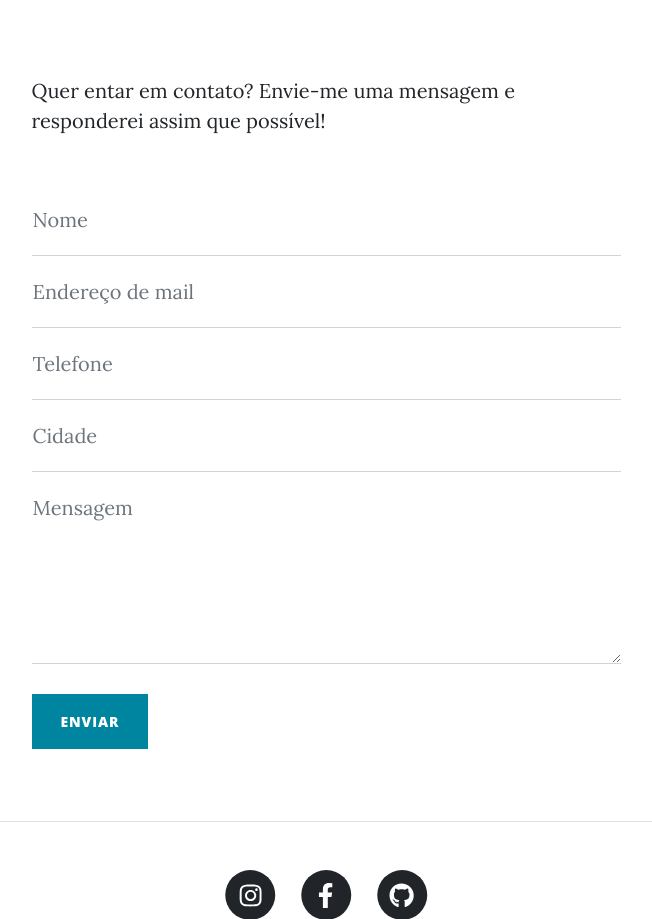
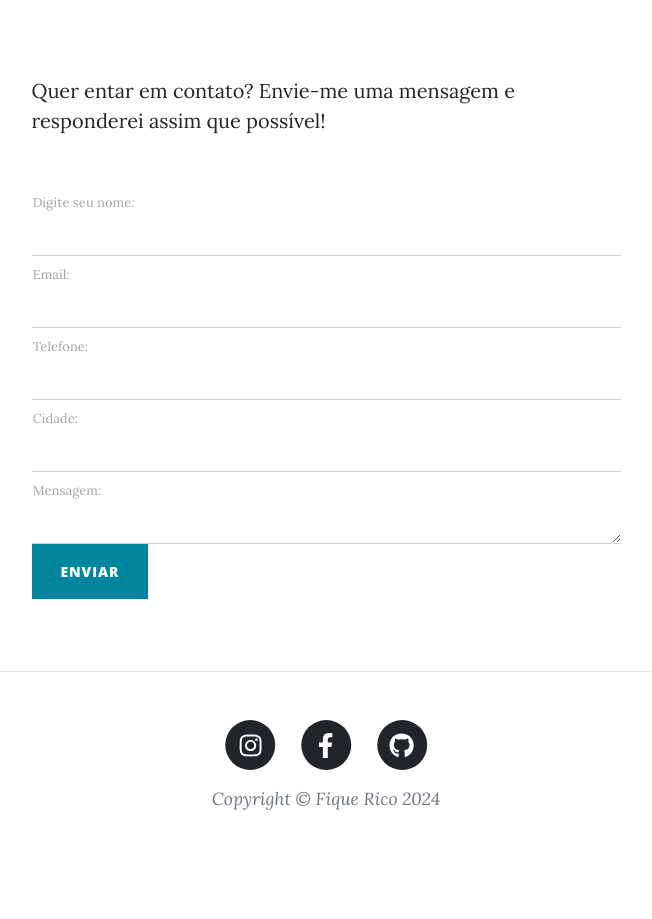
Before and after one commit to Adaylla/blog-exemplo-2, a Django app: page /contato/ in a window 1280 px wide. Shown: the part 536-1455 px from the top of the page, without its empty margins (314-966 px from the left). After the commit the page ends 1346 px from the top, so only its background shows below. Run offline with Django 5.2, Linux system fonts and the light colour scheme; data comes from the database, SQL or seed files in the repository; both versions use the stored data as it was after the commit; some libraries are stand-ins or nearby versions.

Commit message:
forms no django

```diff
--- /dev/null
+++ b/blog/forms.py
@@ -0,0 +1,24 @@
+from django import forms
+
+class MensagemForm(forms.Form):
+    nome = forms.CharField(
+        max_length=100,
+        label="Digite seu nome",
+        widget=forms.TextInput(attrs={"class": "form-control"})
+    )
+    email = forms.EmailField(
+        widget=forms.EmailInput(attrs={"class": "form-control"})
+    )
+    telefone = forms.CharField(
+        max_length=12,
+        widget=forms.TextInput(attrs={"class": "form-control"})
+    )
+    cidade = forms.CharField(
+        max_length=100,
+        required=False,
+        widget=forms.TextInput(attrs={"class": "form-control"})
+    )
+    mensagem = forms.CharField(
+        max_length=1000,
+        widget=forms.Textarea(attrs={"class": "form-control"})
+    )
--- a/blog/templates/contact.html
+++ b/blog/templates/contact.html
@@ -34,49 +34,13 @@
                     <!-- to get an API token!-->
                     <form id="contactForm" method="POST">
                         {% csrf_token %}
+                        {% for field in form %}
                         <div class="form-floating">
-                            <input class="form-control {% if erro.nome %}is-invalid{% endif %}" id="name" name="nome" type="text" placeholder="Digite seu nome..." data-sb-validations="required" />
-                            <label for="name">Nome</label>
-                            <div class="invalid-feedback">O nome é obrigatório.</div>
+                            {{ field.errors}}
+                            {{ field }}
+                            {{ field.label_tag}}
                         </div>
-                        <div class="form-floating">
-                            <input class="form-control {% if erro.email %}is-invalid{% endif %}" id="email" name="email"type="email" placeholder="Digite seu email..." data-sb-validations="required,email" />
-                            <label for="email">Endereço de mail</label>
-                            <div class="invalid-feedback">O email é obrigatório.</div>
-                        </div>
-                        <div class="form-floating">
-                            <input class="form-control {% if erro.telefone %}is-invalid{% endif %}" id="phone" name="telefone" type="tel" placeholder="Digite seu telefone..." data-sb-validations="required" />
-                            <label for="phone">Telefone</label>
-                            <div class="invalid-feedback">O telefone é obrigatório.</div>
-                        </div>
-                        <div class="form-floating">
-                            <input class="form-control" id="cidade" name="cidade" type="cidade" placeholder="Digite sua cidade..." data-sb-validations="required" />
-                            <label for="cidade">Cidade</label>
-                            <div class="invalid-feedback">A city is required.</div>
-                        </div>
-                        <div class="form-floating">
-                            <textarea class="form-control {% if erro.mensagem %}is-invalid{% endif %}" id="message" name="mensagem" placeholder="Digite sua mensagem..." style="height: 12rem" data-sb-validations="required"></textarea>
-                            <label for="message">Mensagem</label>
-                            <div class="invalid-feedback">A mensagem é obrigatório.</div>
-                        </div>
-                        <br />
-                        <!-- Submit success message-->
-                        <!---->
-                        <!-- This is what your users will see when the form-->
-                        <!-- has successfully submitted-->
-                        <div class="d-none" id="submitSuccessMessage">
-                            <div class="text-center mb-3">
-                                <div class="fw-bolder">Form submission successful!</div>
-                                To activate this form, sign up at
-                                <br />
-                                <a href="https://startbootstrap.com/solution/contact-forms">https://startbootstrap.com/solution/contact-forms</a>
-                            </div>
-                        </div>
-                        <!-- Submit error message-->
-                        <!---->
-                        <!-- This is what your users will see when there is-->
-                        <!-- an error submitting the form-->
-                        <div class="d-none" id="submitErrorMessage"><div class="text-center text-danger mb-3">Error sending message!</div></div>
+                        {% endfor %}
                         <!-- Submit Button-->
                         <button class="btn btn-primary text-uppercase" id="submitButton" type="submit">Enviar</button>
                     </form>
--- a/blog/views.py
+++ b/blog/views.py
@@ -1,5 +1,7 @@
 from django.shortcuts import render, redirect, get_object_or_404
+from django.forms.models import model_to_dict
 from .models import Post, Blog, Mensagem
+from .forms import MensagemForm
 
 def index(request):
     context = {
@@ -25,27 +27,19 @@ def contato(request):
         "blog": Blog.objects.first()
     }
     if request.method == "POST":
-        context['erro'] = {}
-        if not request.POST['nome']:
-            context['erro']['nome'] = True
-        if not request.POST['email']:
-            context['erro']['email'] = True
-        if not request.POST['telefone']:
-            context['erro']['telefone'] = True
-        if not request.POST['mensagem']:
-            context['erro']['mensagem'] = True
-        if context['erro']:
-            return render(request, "contact.html", context)
-
-        mensagem = Mensagem(nome = request.POST['nome'],
-                            email = request.POST['email'],
-                            telefone = request.POST['telefone'],
-                            cidade = request.POST['cidade'],
-                            mensagem = request.POST['mensagem'])
-        mensagem.save()
-
-        return render(request, "contact.html", context)
+        form = MensagemForm(request.POST)
+        if form.is_valid():
+            mensagem = Mensagem(
+                nome = form.cleaned_data["nome"],
+                email = form.cleaned_data["email"],
+                telefone = form.cleaned_data["telefone"],
+                mensagem = form.cleaned_data["mensagem"],
+                cidade = form.cleaned_data["cidade"],
+            )
+            mensagem.save()
+        return redirect('mensagem')
     else:
+        context["form"] = MensagemForm()
         return render(request, "contact.html", context)
 
 def mensagem(request):
@@ -57,33 +51,22 @@ def mensagem(request):
     return render(request, "mensagem.html", context)
 
 def editar_mensagem(request, mensagem_id):
+    mensagem = get_object_or_404(Mensagem, pk=mensagem_id)
     context = {
         "blog": Blog.objects.first(),
-        "mensagem": Mensagem.objects.get(pk=mensagem_id),
-
+        "form": MensagemForm(initial=model_to_dict(mensagem))
     }
     if request.method == "POST":
-        context['erro'] = {}
-        if not request.POST['nome']:
-            context['erro']['nome'] = True
-        if not request.POST['email']:
-            context['erro']['email'] = True
-        if not request.POST['telefone']:
-            context['erro']['telefone'] = True
-        if not request.POST['mensagem']:
-            context['erro']['mensagem'] = True
-        if context['erro']:
-            return render(request, "edit_contact.html", context)
-
-        mensagem = context["mensagem"]
-        mensagem.nome = request.POST['nome']
-        mensagem.email = request.POST['email']
-        mensagem.telefone = request.POST['telefone']
-        mensagem.cidade = request.POST['cidade']
-        mensagem.mensagem = request.POST['mensagem']
-        mensagem.save()
-
-    return render(request, "edit_contact.html", context)
+        form = MensagemForm(request.POST)
+        if form.is_valid():
+            mensagem.nome = form.cleaned_data["nome"]
+            mensagem.email = form.cleaned_data["email"]
+            mensagem.telefone = form.cleaned_data["telefone"]
+            mensagem.mensagem = form.cleaned_data["mensagem"]
+            mensagem.cidade = form.cleaned_data["cidade"]
+            mensagem.save()
+        return redirect('mensagens')
+    return render(request, "contact.html", context)
 
 def deletar_mensagem(request, mensagem_id):
     context = {
```
Also changed, not shown: db.sqlite3.
